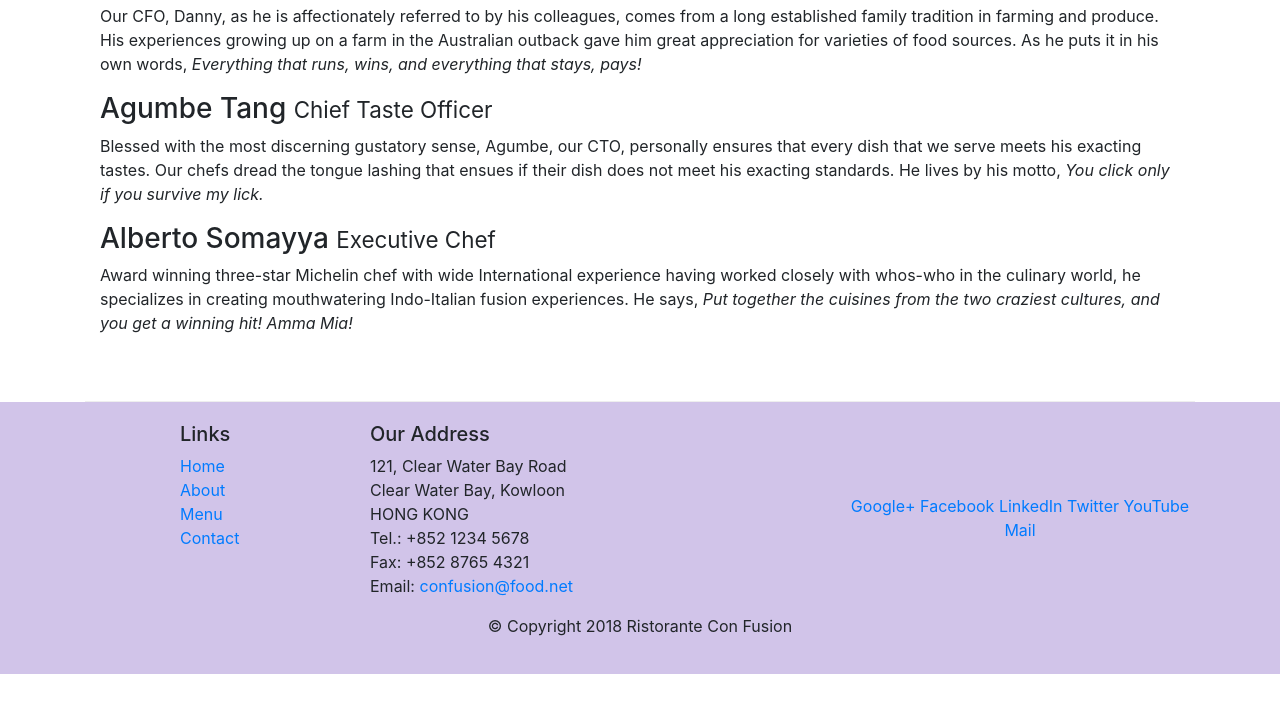
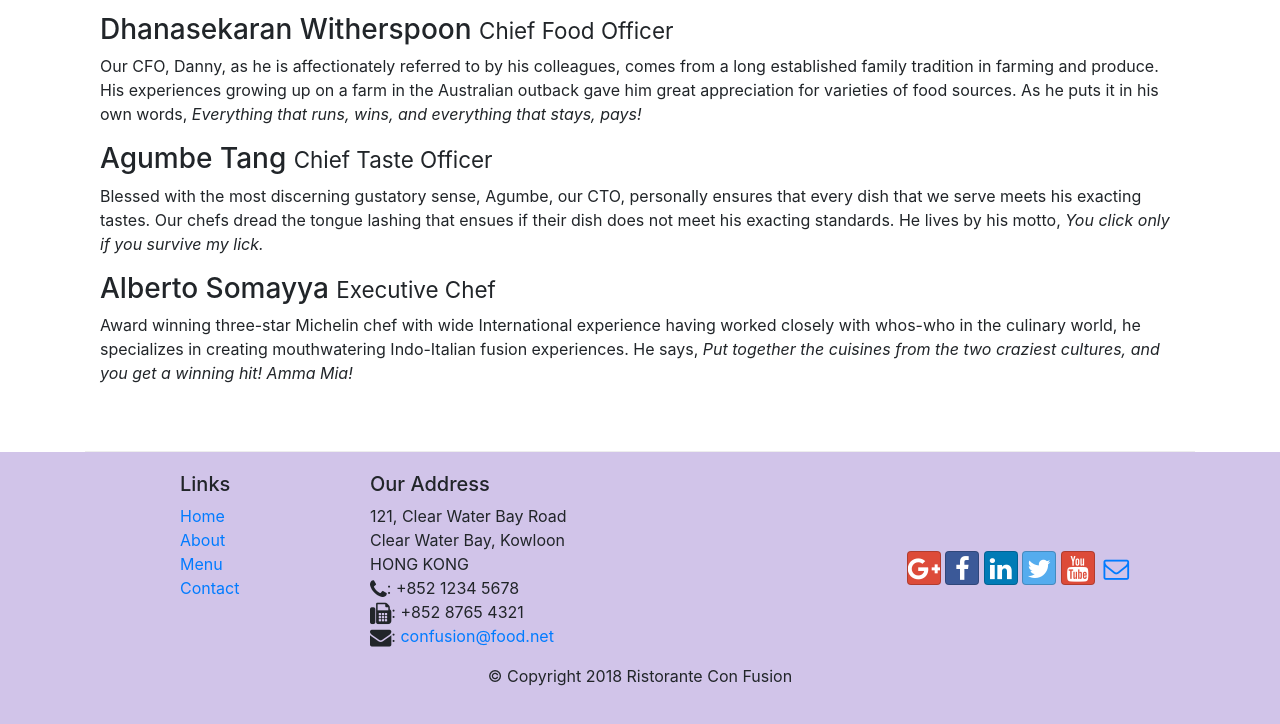
Before and after one commit to mubarizzz/task-CN, a website: page aboutus.html in a window 1280 px wide. Shown: the part 1102-1826 px from the top of the page. Before the commit the page ends 1776 px from the top, so only its background shows below. Drawn offline with nearby package versions, Linux system fonts and the light colour scheme.

Commit message:
icon fonts

```diff
--- a/aboutus.html
+++ b/aboutus.html
@@ -13,6 +13,14 @@
     <link
       rel="stylesheet"
       href="node_modules/bootstrap/dist/css/bootstrap.min.css"
+    />
+    <link
+      rel="stylesheet"
+      href="node_modules/font-awesome/css/font-awesome.min.css"
+    />
+    <link
+      rel="stylesheet"
+      href="node_modules/bootstrap-social/bootstrap-social.css"
     />
     <link rel="stylesheet" href="css/styles.css" />
 
@@ -30,17 +38,29 @@
         >
           <span class="navbar-toggler-icon"></span>
         </button>
-        <a class="navbar-brand" href="#">Ristorante Con Fusion</a>
+        <a class="navbar-brand mr-auto" href="#">Ristorante Con Fusion</a>
         <div calss="collapse navbar-collapse" id="Navbar">
           <ul class="navbar-nav mr-auto">
             <li class="nav-item">
-              <a class="nav-link" href="./index.html">Home</a>
+              <a class="nav-link" href="./index.html"
+                ><span class="fa fa-home fa-lg"></span> Home</a
+              >
             </li>
             <li class="nav-item active">
-              <a class="nav-link" href="./aboutus.html">About</a>
+              <a class="nav-link" href="./aboutus.html"
+                ><span class="fa fa-info fa-lg"></span> About</a
+              >
             </li>
-            <li class="nav-item"><a class="nav-link" href="#">Menu</a></li>
-            <li class="nav-item"><a class="nav-link" href="#">Contacts</a></li>
+            <li class="nav-item">
+              <a class="nav-link" href="#"
+                ><span class="fa fa-list fa-lg"></span> Menu</a
+              >
+            </li>
+            <li class="nav-item">
+              <a class="nav-link" href="#"
+                ><span class="fa fa-address-card fa-lg"></span> Contacts</a
+              >
+            </li>
           </ul>
         </div>
       </div>
@@ -48,7 +68,7 @@
 
     <header class="jumbotron">
       <div class="container">
-        <div class="row row-header">
+        <div class="row row-header align-items-center">
           <div class="col-12 col-sm-6">
             <h1>Ristorante con Fusion</h1>
             <p>
@@ -162,19 +182,42 @@
               121, Clear Water Bay Road<br />
               Clear Water Bay, Kowloon<br />
               HONG KONG<br />
-              Tel.: +852 1234 5678<br />
-              Fax: +852 8765 4321<br />
-              Email: <a href="mailto:confusion@food.net">confusion@food.net</a>
+              <i class="fa fa-phone fa-lg"></i>: +852 1234 5678<br />
+              <i class="fa fa-fax fa-lg"></i>: +852 8765 4321<br />
+              <i class="fa fa-envelope fa-lg"></i>:
+              <a href="mailto:confusion@food.net">confusion@food.net</a>
             </address>
           </div>
           <div class="col-12 col-sm-4 align-self-center">
             <div class="text-center">
-              <a href="http://google.com/+">Google+</a>
-              <a href="http://www.facebook.com/profile.php?id=">Facebook</a>
-              <a href="http://www.linkedin.com/in/">LinkedIn</a>
-              <a href="http://twitter.com/">Twitter</a>
-              <a href="http://youtube.com/">YouTube</a>
-              <a href="mailto:">Mail</a>
+              <a
+                class="btn btn-social-icon btn-google"
+                href="http://google.com/+"
+                ><i class="fa fa-google-plus fa-lg"></i
+              ></a>
+              <a
+                class="btn btn-social-icon btn-facebook"
+                href="http://www.facebook.com/profile.php?id="
+                ><i class="fa fa-facebook fa-lg"></i
+              ></a>
+              <a
+                class="btn btn-social-icon btn-linkedin"
+                href="http://www.linkedin.com/in/"
+                ><i class="fa fa-linkedin fa-lg"></i
+              ></a>
+              <a
+                class="btn btn-social-icon btn-twitter"
+                href="http://twitter.com/"
+                ><i class="fa fa-twitter fa-lg"></i
+              ></a>
+              <a
+                class="btn btn-social-icon btn-google"
+                href="http://youtube.com/"
+                ><i class="fa fa-youtube fa-lg"></i
+              ></a>
+              <a class="btn btn-social-icon" href="mailto:"
+                ><i class="fa fa-envelope-o fa-lg"></i
+              ></a>
             </div>
           </div>
         </div>
--- a/css/styles.css
+++ b/css/styles.css
@@ -29,7 +29,7 @@
   color: #0f0f0f;
 }
 
-.body {
+body {
   padding: 50px 0px 0px 0px;
   z-index: 0;
 }
--- a/package.json
+++ b/package.json
@@ -15,6 +15,8 @@
   },
   "dependencies": {
     "bootstrap": "^4.0.0",
+    "bootstrap-social": "^5.1.1",
+    "font-awesome": "^4.7.0",
     "jquery": "^3.3.1",
     "popper.js": "^1.12.9"
   }
```
Also changed, not shown: index.html (+63 -18 lines), 1 other file.
